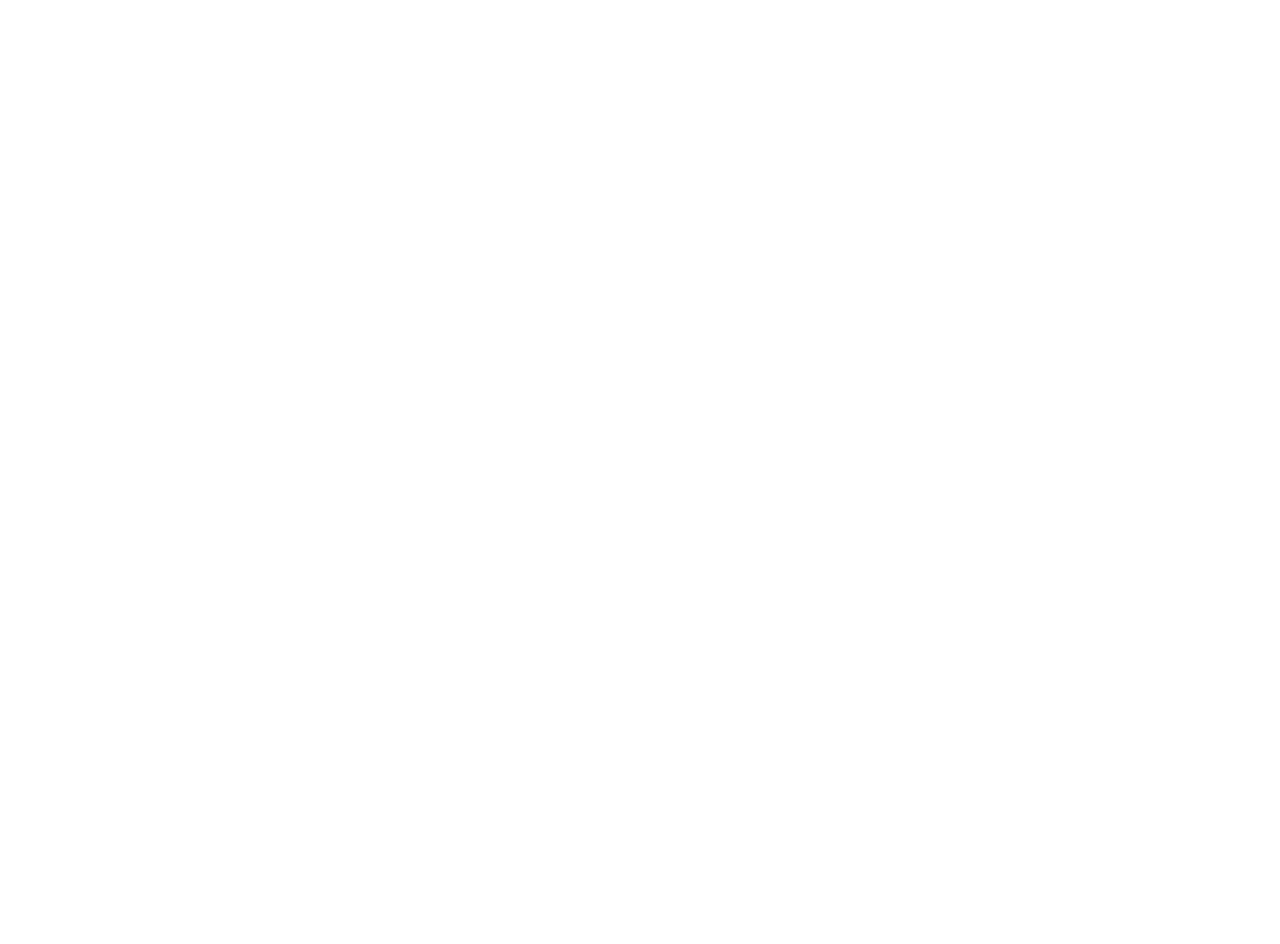
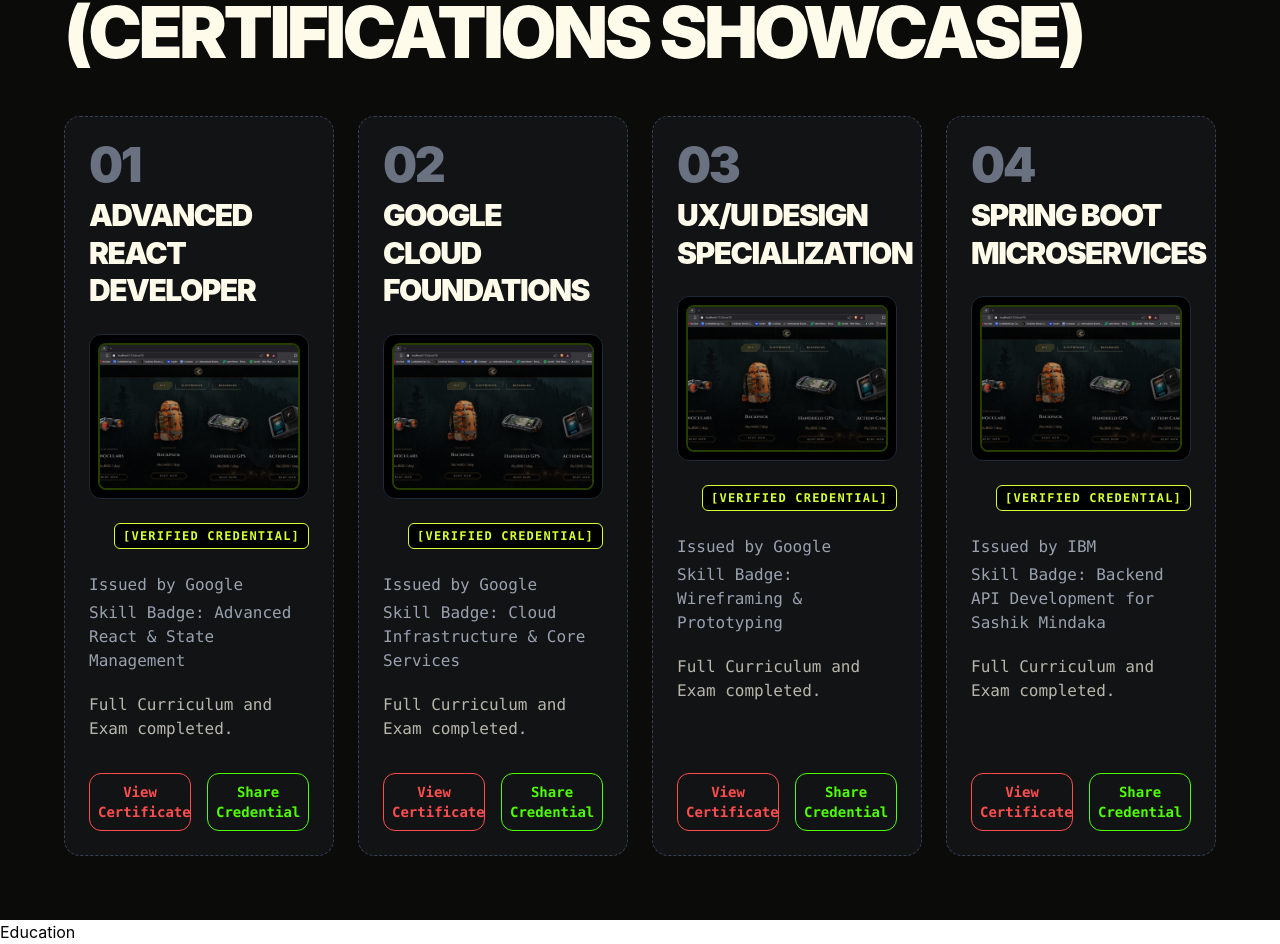
Before and after one commit to sashikmindaka1/profectional_portfolio1, a React (Vite) app in the folder my_profectional_portfolio/: page / in a window 1280 px wide. Shown: the part 4352-5296 px from the top of the page. Before the commit the page ends 4172 px from the top, so only its background shows below. Built offline with nearby package versions, Linux system fonts and the light colour scheme.

Commit message:
creating educaton part

```diff
--- a/my_profectional_portfolio/src/App.jsx
+++ b/my_profectional_portfolio/src/App.jsx
@@ -4,6 +4,7 @@
 import AboutLanguages from "./components/AboutLanguages"
 import Certification from "./components/Certification"
 import Featured from "./components/featured"
+import Education from "./components/Education"
 
 function App() {
   return(
@@ -14,6 +15,7 @@
    <AboutLanguages />
    <Featured />
    <Certification />
+   <Education />
    </>
   )
 }
--- a/my_profectional_portfolio/src/components/Certification.jsx
+++ b/my_profectional_portfolio/src/components/Certification.jsx
@@ -1,20 +1,142 @@
+import React from "react";
+import ceteficate1 from "../assests/travelmaniap.jpeg";
+const CertificateCard = ({
+  id,
+  title,
+  image,
+  issuedBy,
+  skillBadge,
+  courseStatus,
+  viewLink,
+  shareLink,
+}) => {
+  return (
+    <div className="flex flex-col justify-between bg-[#111315] border border-dashed border-gray-700 rounded-2xl p-6 transition-all duration-300 hover:border-[#d4ff33]/70 hover:bg-[#16191e] hover:-translate-y-1 hover:shadow-[0_0_20px_rgba(212,255,51,0.1)]">
 
+      {/* Top Section: ID & Title */}
+      <div>
+        <p className="font-sans font-black tracking-tighter text-4xl sm:text-5xl text-gray-500 mb-2">
+          {id}
+        </p>
+        <p className="font-sans font-black tracking-tighter text-2xl sm:text-3xl text-amber-50 uppercase leading-tight mb-6">
+          {title}
+        </p>
+      </div>
 
+      {/* Middle Section: Image (Certificate Preview) */}
+      <div className="relative w-full aspect-[4/3] bg-black border border-gray-800 rounded-xl overflow-hidden mb-6 p-2 flex items-center justify-center">
 
+        <div className="w-full h-full border-2 border-lime-500/30 rounded-lg overflow-hidden relative">
+            <img
+                src={image}
+                alt={`${title} certificate`}
+                className="w-full h-full object-cover"
+            />
 
+            <div className="absolute inset-0 bg-gradient-to-t from-black/60 to-transparent"></div>
+        </div>
+      </div>
 
+      {/* Verified Badge */}
+      <div className="flex justify-end mb-6">
+        <span className="font-mono text-[10px] sm:text-xs font-bold tracking-widest text-[#d4ff33] border border-[#d4ff33] rounded-md px-2 py-1 bg-black">
+          [VERIFIED CREDENTIAL]
+        </span>
+      </div>
 
+      {/* Details Section */}
+      <div className="font-mono text-sm sm:text-base text-gray-400 flex flex-col gap-1 mb-8 flex-grow">
+        <p>Issued by {issuedBy}</p>
+        <p>Skill Badge: {skillBadge}</p>
+        <p className="mt-4 text-amber-50/70">{courseStatus}</p>
+      </div>
 
+      {/* Bottom Action Buttons */}
+      <div className="grid grid-cols-2 gap-3 sm:gap-4 mt-auto">
+        <a
+          href={viewLink}
+          target="_blank"
+          rel="noreferrer"
+          className="text-[#FF4D4D] bg-transparent border border-[#FF4D4D] font-mono font-bold text-xs sm:text-sm rounded-xl hover:text-black hover:bg-[#FF4D4D] py-2 px-2 text-center transition-all"
+        >
+          View Certificate
+        </a>
 
-
-
-
-
-
-
+        <a
+          href={shareLink}
+          target="_blank"
+          rel="noreferrer"
+          className="text-[#4dff00] bg-transparent border border-[#4dff00] font-mono font-bold text-xs sm:text-sm rounded-xl hover:text-black hover:bg-[#4dff00] py-2 px-2 text-center transition-all"
+        >
+          Share Credential
+        </a>
+      </div>
+    </div>
+  );
+};
 
 export default function Certification() {
+  const CeteficateData = [
+    {
+      id: "01",
+      title: "ADVANCED REACT DEVELOPER",
+      image: ceteficate1,
+      issuedBy: "Google",
+      skillBadge: "Advanced React & State Management",
+      courseStatus: "Full Curriculum and Exam completed.",
+      viewLink: "#",
+      shareLink: "#",
+    },
+    {
+      id: "02",
+      title: "GOOGLE CLOUD FOUNDATIONS",
+      image: ceteficate1,
+      issuedBy: "Google",
+      skillBadge: "Cloud Infrastructure & Core Services",
+      courseStatus: "Full Curriculum and Exam completed.",
+      viewLink: "#",
+      shareLink: "#",
+    },
+    {
+      id: "03",
+      title: "UX/UI DESIGN SPECIALIZATION",
+      image: ceteficate1,
+      issuedBy: "Google",
+      skillBadge: "Wireframing & Prototyping",
+      courseStatus: "Full Curriculum and Exam completed.",
+      viewLink: "#",
+      shareLink: "#",
+    },
+    {
+      id: "04",
+      title: "SPRING BOOT MICROSERVICES",
+      image: ceteficate1,
+      issuedBy: "IBM",
+      skillBadge: "Backend API Development for Sashik Mindaka",
+      courseStatus: "Full Curriculum and Exam completed.",
+      viewLink: "#",
+      shareLink: "#",
+    },
+  ];
+
   return (
-    <div></div>
-  )
+    <section className="bg-[#0B0C0A] py-16 px-4 sm:px-8 md:px-12 xl:px-16 min-h-screen">
+      {/* Header Section */}
+      <div className="flex flex-wrap items-baseline gap-4 mb-12">
+        <span className="font-sans font-black tracking-tighter text-5xl sm:text-6xl md:text-7xl lg:text-8xl text-black bg-[#d4ff33] px-3">
+          FEATURED.
+        </span>
+        <span className="font-sans font-black tracking-tighter text-3xl sm:text-5xl md:text-6xl lg:text-7xl text-amber-50">
+          (CERTIFICATIONS SHOWCASE)
+        </span>
+      </div>
+
+      {/* Grid Layout for Cards */}
+      <div className="grid grid-cols-1 md:grid-cols-2 lg:grid-cols-3 xl:grid-cols-4 gap-6">
+        {CeteficateData.map((project, index) => (
+          <CertificateCard key={index} {...project} />
+        ))}
+      </div>
+    </section>
+  );
 }
--- /dev/null
+++ b/my_profectional_portfolio/src/components/Education.jsx
@@ -0,0 +1,7 @@
+import React from 'react'
+
+export default function Education() {
+  return (
+    <div>Education</div>
+  )
+}
```
